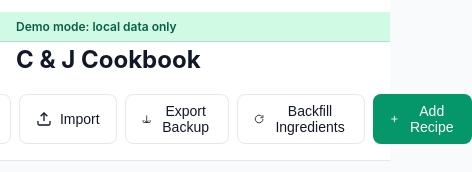
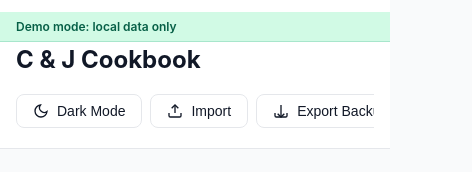
Before and after one commit to carisaelam/cookbook-app, a Vue app in the folder cookbook-app/: page / in a window 390 px wide. Shown: the top 172 px of the page, 472 px wide, since content can reach past the window. Built offline with nearby package versions, Linux system fonts and the light colour scheme; no server answers.

Commit message:
Improve header responsiveness

```diff
--- a/cookbook-app/src/components/AppHeader.vue
+++ b/cookbook-app/src/components/AppHeader.vue
@@ -116,6 +116,22 @@
 .header-actions {
   display: flex;
   gap: 0.5rem;
+  flex-wrap: wrap;
+}
+
+@media (max-width: 768px) {
+  .header-content {
+    flex-wrap: wrap;
+    align-items: flex-start;
+  }
+
+  .app-title {
+    flex: 1 1 100%;
+  }
+
+  .header-actions {
+    width: 100%;
+  }
 }
 
 @media (max-width: 480px) {
@@ -125,7 +141,18 @@
   }
 
   .header-actions {
-    justify-content: center;
+    flex-wrap: nowrap;
+    justify-content: flex-start;
+    overflow-x: auto;
+    padding-bottom: 0.25rem;
+    -webkit-overflow-scrolling: touch;
+    scroll-snap-type: x proximity;
+  }
+
+  .header-actions .btn {
+    flex: 0 0 auto;
+    white-space: nowrap;
+    scroll-snap-align: start;
   }
 }
 </style>
```
